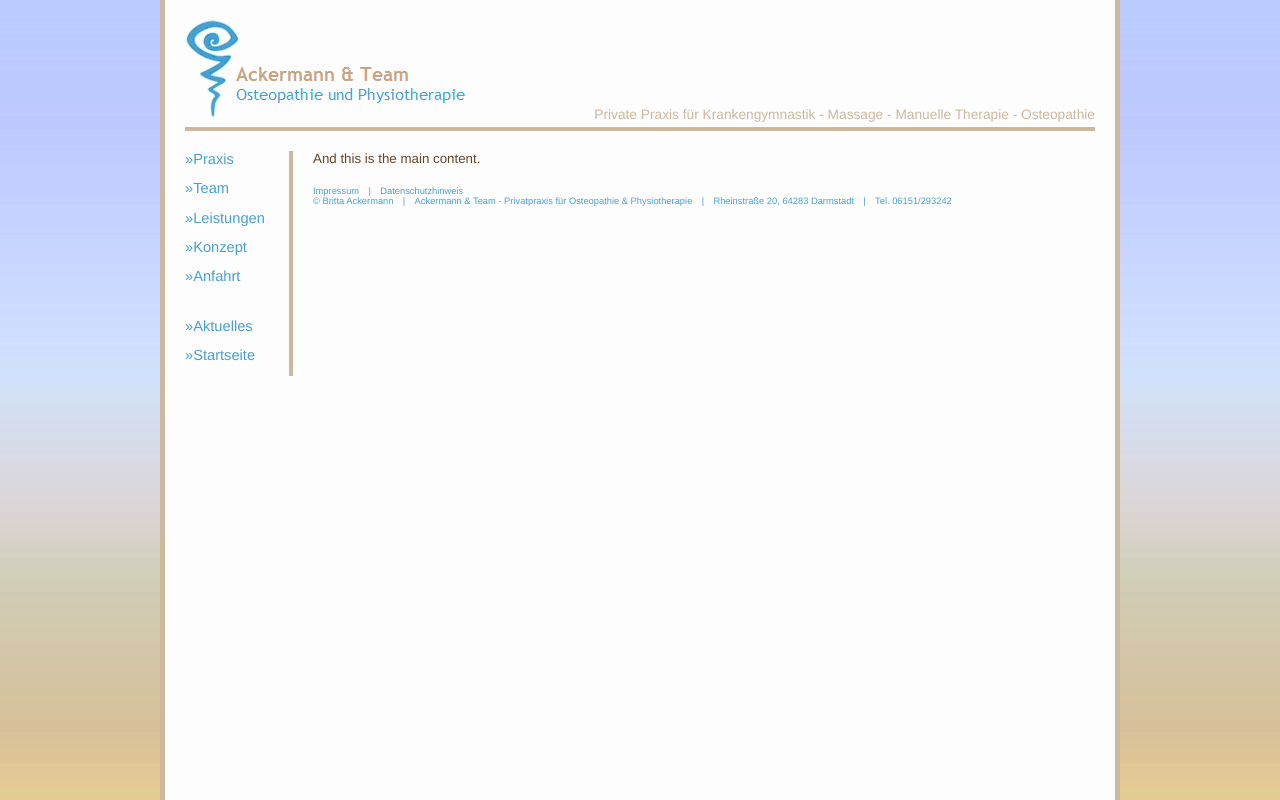
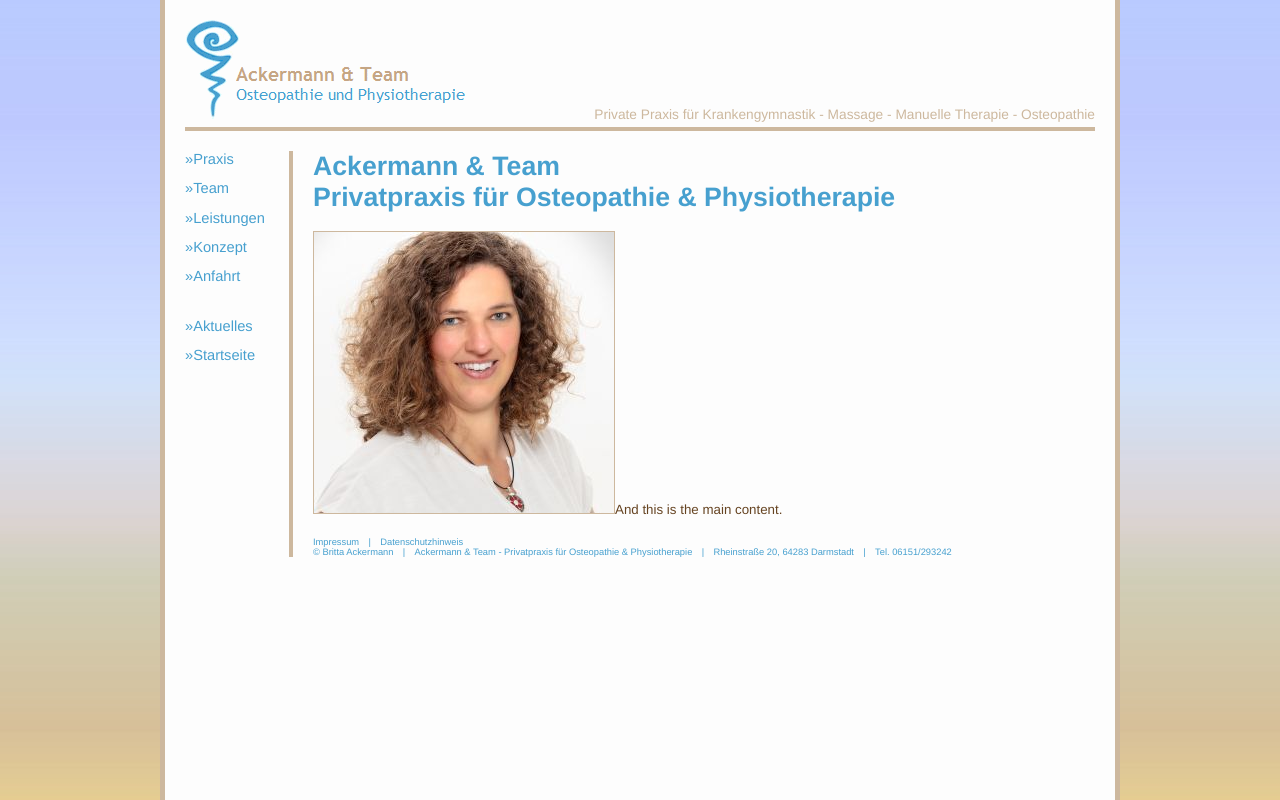
Before and after one commit to ackermann-physio/ackermann-physio, a Next.js app: page /about in a window 1280 px wide. Built offline with nearby package versions, Linux system fonts and the light colour scheme.

Commit message:
Added image layout

```diff
--- a/pages/about.js
+++ b/pages/about.js
@@ -4,6 +4,8 @@ import Layout from '../components/layout'
 export default function About() {
   return (
     <Layout>
+      <h1>Ackermann & Team <br /> Privatpraxis für Osteopathie & Physiotherapie</h1>
+      <img src="/img/physiotherapie_backermann2019-1.jpg" />
       And this is the main content.
     </Layout>
   )
--- a/styles/layout.module.css
+++ b/styles/layout.module.css
@@ -7,6 +7,10 @@
   border-style: solid;
   border-color: #CDB89E;
   padding: 20px;
+}
+
+.contentWrapper img {
+  border: 1px solid #CDB89E;
 }
 
 .contentWrapper {
```
Also changed, not shown: public/img/physiotherapie_backermann2019-1.jpg (added).
